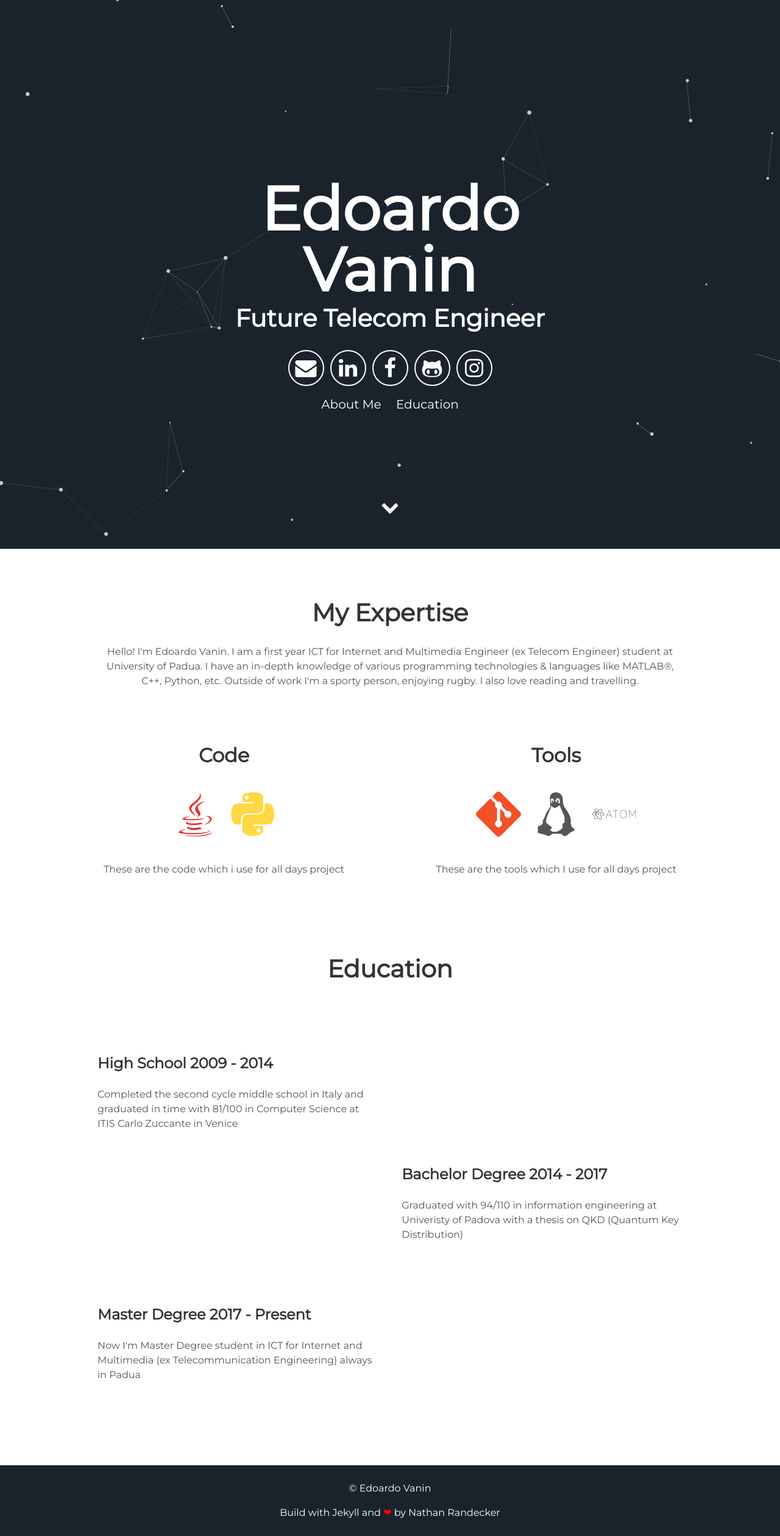
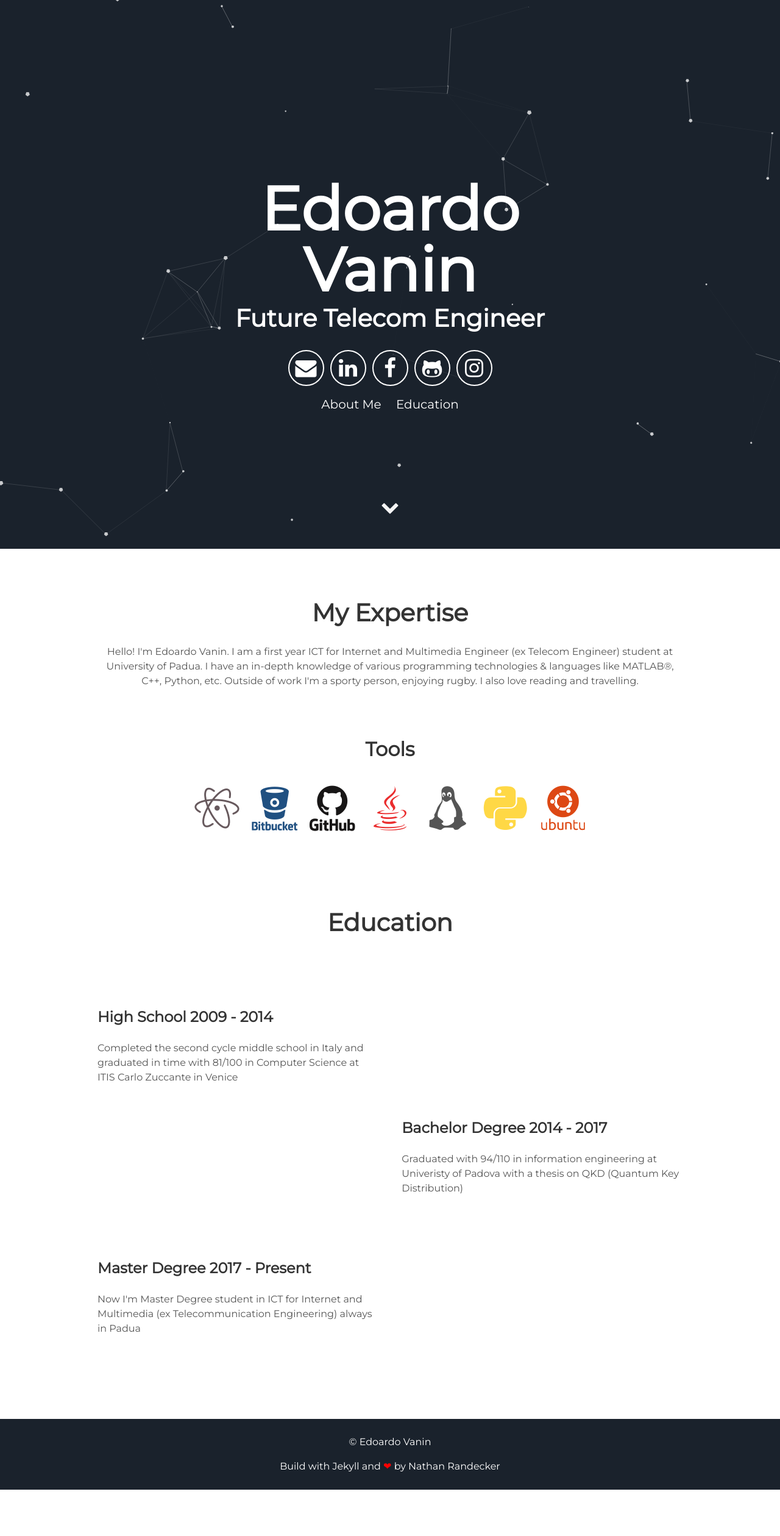
Before and after one commit to Edov95/edov95.github.io, a Jekyll site: the page built from index.html, in a window 1280 px wide. Shown: the whole page at 61% size. Built offline with Jekyll 4.4.1, drawn with Linux system fonts in a browser that asks for light colours; after the commit the page ends 2443 px from its top, so only the background shows below that.

Commit message:
Created a super container for "Tools"

```diff
--- a/_includes/about.html
+++ b/_includes/about.html
@@ -12,17 +12,13 @@
         Vinyl XOXO lumbersexual</p>
     </div>-->
     <div class="tech">
-      <h2>Code</h2>
+      <h2>Tools</h2>
+      <i class="devicon-atom-original colored"></i>
+      <i class="devicon-bitbucket-plain-wordmark colored"></i>
+      <i class="devicon-github-plain-wordmark colored"></i>
       <i class="devicon-java-plain colored"></i>
+      <i class="devicon-linux-plain"></i>
       <i class="devicon-python-plain colored"></i>
-      <!--<i class="devicon-nodejs-plain-wordmark"></i>-->
-      <p>These are the code which i use for all days project</p>
-    </div>
-    <div class="tech">
-      <h2>Tools</h2>
-      <i class="devicon-git-plain colored"></i>
-      <i class="devicon-linux-plain"></i>
-      <i class="devicon-atom-original-wordmark"></i>
-      <p>These are the tools which I use for all days project</p>
+      <i class="devicon-ubuntu-plain-wordmark colored"></i>
     </div>
 </div>
--- a/src/styles/_about.scss
+++ b/src/styles/_about.scss
@@ -8,7 +8,7 @@
 }
 
 .tech {
-  margin: 10px;
+  margin: auto;
 }
 
 .user {
```
Also changed, not shown: assets/css/main.css.
